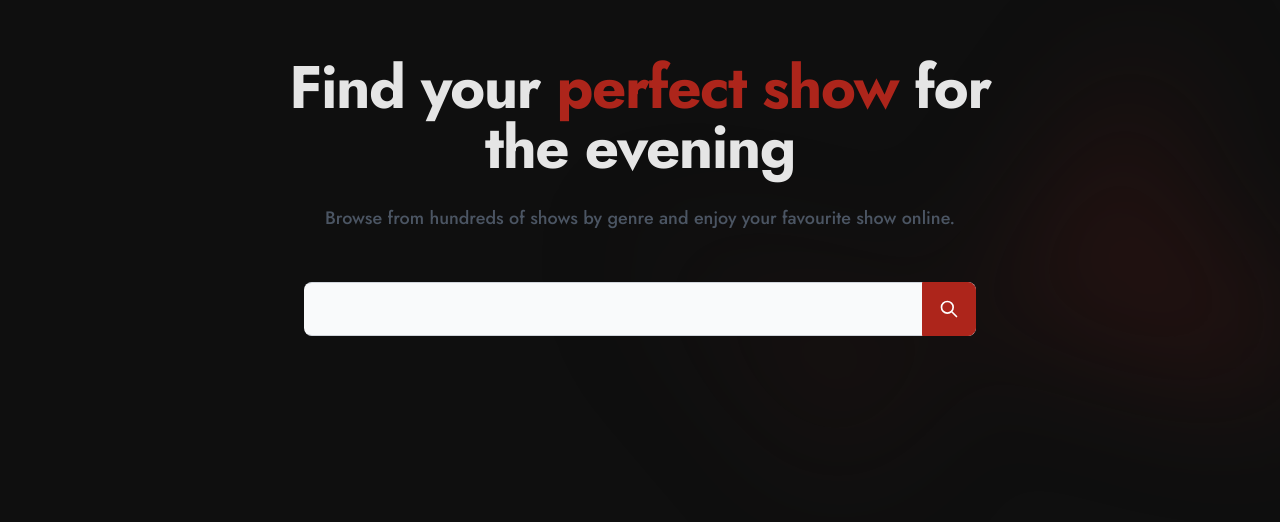
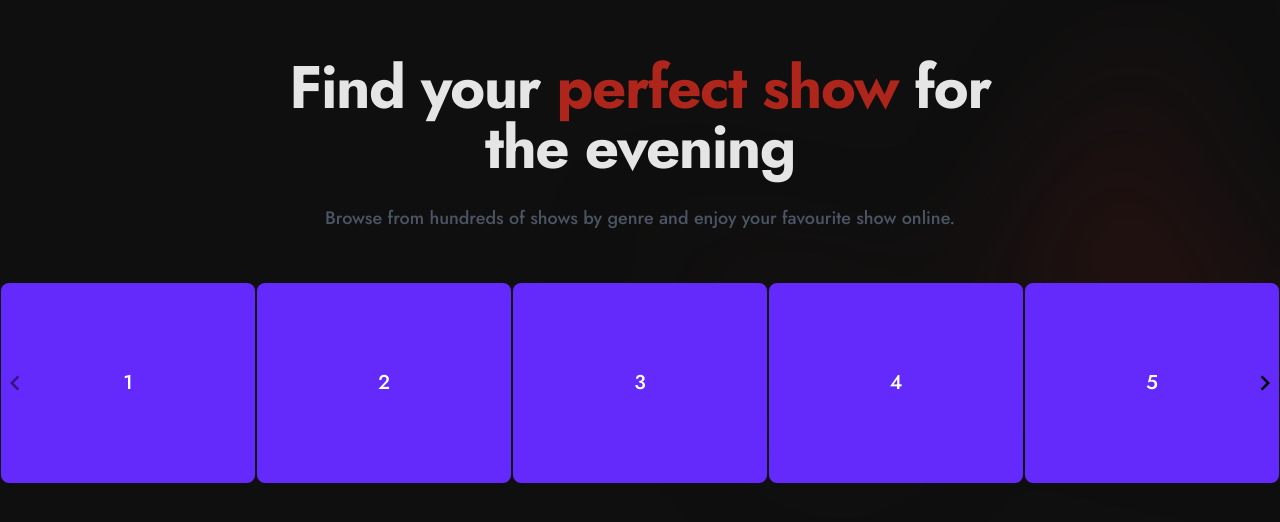
Before and after one commit to mdrahiem/tvmaze-frontend, a Vue app in the folder tvmaze-vue/: page / in a window 1280 px wide. Shown: the part 134-656 px from the top of the page. Built offline with nearby package versions, Linux system fonts and the light colour scheme; the HTML template or start-up script is replaced by a standard one.

Commit message:
vue3 carousel setup

```diff
--- a/tvmaze-vue/package.json
+++ b/tvmaze-vue/package.json
@@ -10,7 +10,8 @@
   },
   "dependencies": {
     "vue": "^3.2.41",
-    "vue-router": "4"
+    "vue-router": "4",
+    "vue3-carousel": "^0.2.5"
   },
   "devDependencies": {
     "@vitejs/plugin-vue": "^3.2.0",
--- /dev/null
+++ b/tvmaze-vue/src/components/Carorsel.vue
@@ -0,0 +1,81 @@
+<template>
+    <Carousel :settings="settings" :breakpoints="breakpoints">
+      <Slide v-for="slide in 10" :key="slide">
+        <div class="carousel__item">{{ slide }}</div>
+      </Slide>
+
+      <template #addons>
+        <Navigation />
+      </template>
+    </Carousel>
+  </template>
+
+  <script lang="ts">
+  import { defineComponent, ref } from 'vue'
+  import { Carousel, Navigation, Slide } from 'vue3-carousel'
+
+  import 'vue3-carousel/dist/carousel.css'
+
+
+  export default defineComponent({
+    name: 'Breakpoints',
+    components: {
+      Carousel,
+      Slide,
+      Navigation,
+    },
+    data: () => ({
+      // carousel settings
+      settings: {
+        itemsToShow: 1,
+        snapAlign: 'center',
+      },
+      // breakpoints are mobile first
+      // any settings not specified will fallback to the carousel settings
+      breakpoints: {
+        // 700px and up
+        700: {
+          itemsToShow: 3.5,
+          snapAlign: 'center',
+        },
+        // 1024 and up
+        1024: {
+          itemsToShow: 5,
+          snapAlign: 'start',
+        },
+      },
+    }),
+  })
+  </script>
+
+<style>
+  .carousel__item {
+      min-height: 200px;
+      width: 100%;
+      background-color: #642afb;
+      color: #fff;
+      font-size: 20px;
+      border-radius: 8px;
+      display: flex;
+      justify-content: center;
+      align-items: center;
+  }
+  .carousel__slide {
+      padding: 1px;
+  }
+  .carousel__slide {
+      scroll-snap-stop: auto;
+      flex-shrink: 0;
+      margin: 0;
+      position: relative;
+      display: flex;
+      justify-content: center;
+      align-items: center;
+  }
+  .carousel__track {
+      display: flex;
+      margin: 0;
+      padding: 0;
+      position: relative;
+  }
+</style>
--- a/tvmaze-vue/src/views/Home.vue
+++ b/tvmaze-vue/src/views/Home.vue
@@ -1,12 +1,11 @@
+<template>
+  <main>
+    <Welcome />
+    <Carorsel />
+  </main>
+</template>
+
 <script setup lang="ts">
 import Welcome from '../components/Welcome.vue'
-import SearchForm from '../components/SearchForm.vue'
+import Carorsel from '../components/Carorsel.vue';
 </script>
-
-<template>
-
-  <main>
-    <Welcome />
-    <SearchForm />
-  </main>
-</template>
```
Also changed, not shown: tvmaze-vue/src/App.vue (+7 -4 lines), 1 other file (tests, documents, lock files or other folders).
